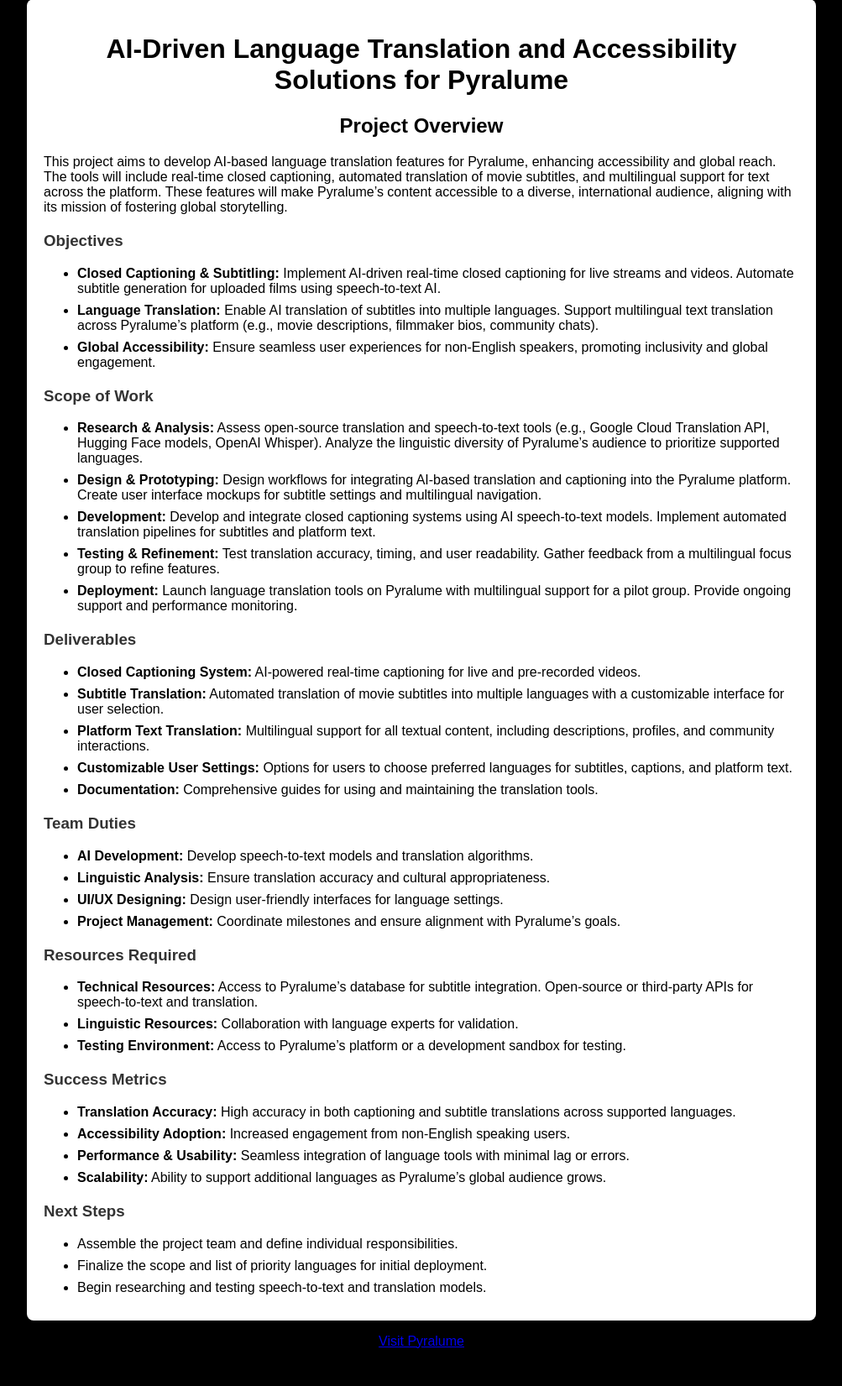
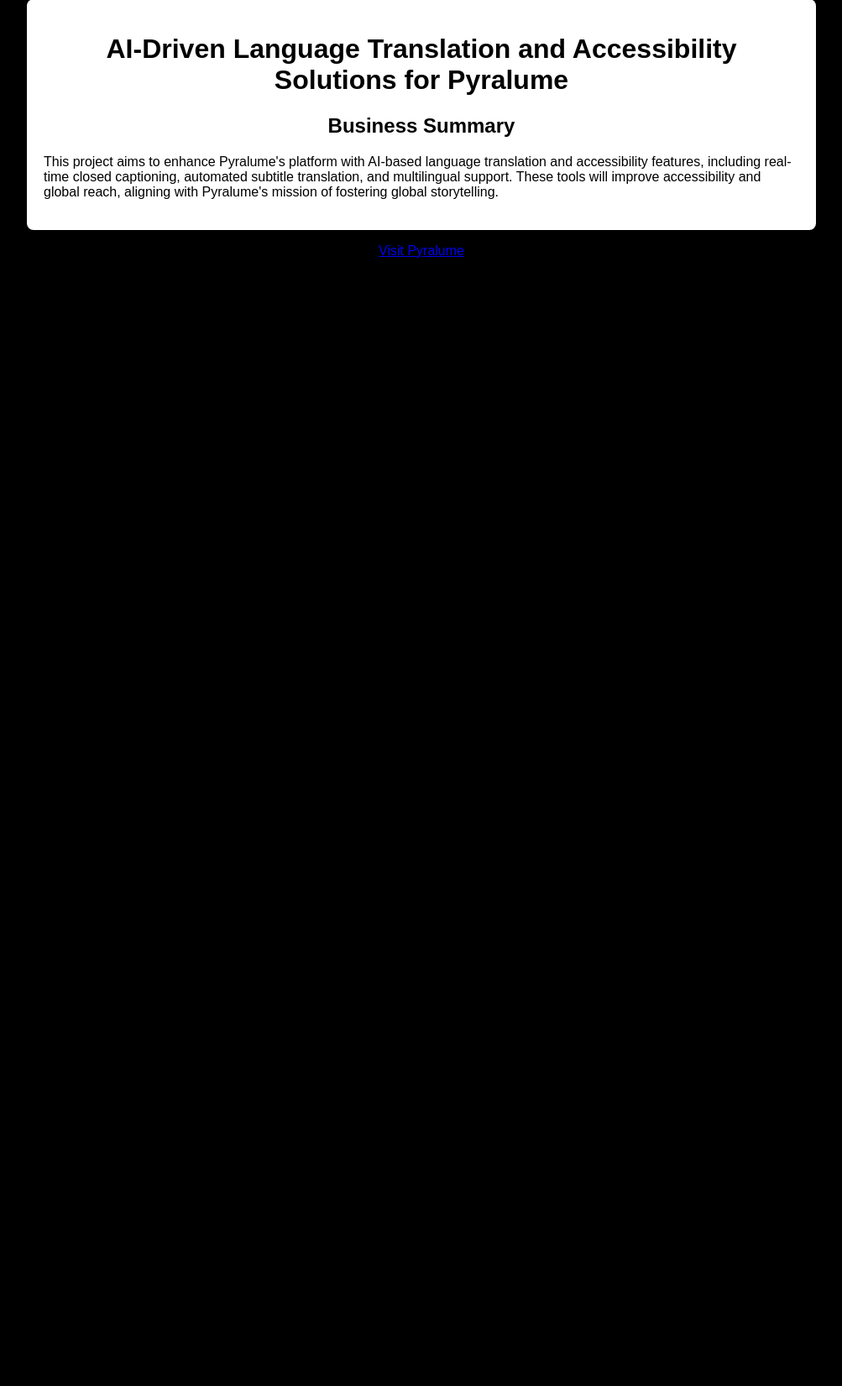
Before and after one commit to TianyiDataAnalyst/AI_project_UI, a Flask app: page /project_description in a window 1280 px wide. Shown: the part 391-2042 px from the top of the page at 84% size, without its empty margins (138-1141 px from the left). After the commit the page ends 698 px from the top, so only its background shows below. Run offline with Flask 3, Linux system fonts and the light colour scheme; grey boxes are pictures that could not be loaded.

Commit message:
hide details

```diff
--- a/templates/project_description.html
+++ b/templates/project_description.html
@@ -83,65 +83,10 @@
 <div class="container">
     <h1>AI-Driven Language Translation and Accessibility Solutions for Pyralume</h1>
 
-    <h2>Project Overview</h2>
-    <p>This project aims to develop AI-based language translation features for Pyralume, enhancing accessibility and global reach. The tools will include real-time closed captioning, automated translation of movie subtitles, and multilingual support for text across the platform. These features will make Pyralume’s content accessible to a diverse, international audience, aligning with its mission of fostering global storytelling.</p>
+    <h2>Business Summary</h2>
+    <p>This project aims to enhance Pyralume's platform with AI-based language translation and accessibility features, including real-time closed captioning, automated subtitle translation, and multilingual support. These tools will improve accessibility and global reach, aligning with Pyralume's mission of fostering global storytelling.</p>
+</div>
 
-    <h3>Objectives</h3>
-    <ul>
-        <li><strong>Closed Captioning & Subtitling:</strong> Implement AI-driven real-time closed captioning for live streams and videos. Automate subtitle generation for uploaded films using speech-to-text AI.</li>
-        <li><strong>Language Translation:</strong> Enable AI translation of subtitles into multiple languages. Support multilingual text translation across Pyralume’s platform (e.g., movie descriptions, filmmaker bios, community chats).</li>
-        <li><strong>Global Accessibility:</strong> Ensure seamless user experiences for non-English speakers, promoting inclusivity and global engagement.</li>
-    </ul>
-
-    <h3>Scope of Work</h3>
-    <ul>
-        <li><strong>Research & Analysis:</strong> Assess open-source translation and speech-to-text tools (e.g., Google Cloud Translation API, Hugging Face models, OpenAI Whisper). Analyze the linguistic diversity of Pyralume’s audience to prioritize supported languages.</li>
-        <li><strong>Design & Prototyping:</strong> Design workflows for integrating AI-based translation and captioning into the Pyralume platform. Create user interface mockups for subtitle settings and multilingual navigation.</li>
-        <li><strong>Development:</strong> Develop and integrate closed captioning systems using AI speech-to-text models. Implement automated translation pipelines for subtitles and platform text.</li>
-        <li><strong>Testing & Refinement:</strong> Test translation accuracy, timing, and user readability. Gather feedback from a multilingual focus group to refine features.</li>
-        <li><strong>Deployment:</strong> Launch language translation tools on Pyralume with multilingual support for a pilot group. Provide ongoing support and performance monitoring.</li>
-    </ul>
-
-    <h3>Deliverables</h3>
-    <ul>
-        <li><strong>Closed Captioning System:</strong> AI-powered real-time captioning for live and pre-recorded videos.</li>
-        <li><strong>Subtitle Translation:</strong> Automated translation of movie subtitles into multiple languages with a customizable interface for user selection.</li>
-        <li><strong>Platform Text Translation:</strong> Multilingual support for all textual content, including descriptions, profiles, and community interactions.</li>
-        <li><strong>Customizable User Settings:</strong> Options for users to choose preferred languages for subtitles, captions, and platform text.</li>
-        <li><strong>Documentation:</strong> Comprehensive guides for using and maintaining the translation tools.</li>
-    </ul>
-
-    <h3>Team Duties</h3>
-    <ul>
-        <li><strong>AI Development:</strong> Develop speech-to-text models and translation algorithms.</li>
-        <li><strong>Linguistic Analysis:</strong> Ensure translation accuracy and cultural appropriateness.</li>
-        <li><strong>UI/UX Designing:</strong> Design user-friendly interfaces for language settings.</li>
-        <li><strong>Project Management:</strong> Coordinate milestones and ensure alignment with Pyralume’s goals.</li>
-    </ul>
-
-    <h3>Resources Required</h3>
-    <ul>
-        <li><strong>Technical Resources:</strong> Access to Pyralume’s database for subtitle integration. Open-source or third-party APIs for speech-to-text and translation.</li>
-        <li><strong>Linguistic Resources:</strong> Collaboration with language experts for validation.</li>
-        <li><strong>Testing Environment:</strong> Access to Pyralume’s platform or a development sandbox for testing.</li>
-    </ul>
-
-    <h3>Success Metrics</h3>
-    <ul>
-        <li><strong>Translation Accuracy:</strong> High accuracy in both captioning and subtitle translations across supported languages.</li>
-        <li><strong>Accessibility Adoption:</strong> Increased engagement from non-English speaking users.</li>
-        <li><strong>Performance & Usability:</strong> Seamless integration of language tools with minimal lag or errors.</li>
-        <li><strong>Scalability:</strong> Ability to support additional languages as Pyralume’s global audience grows.</li>
-    </ul>
-
-    <h3>Next Steps</h3>
-    <ul>
-        <li>Assemble the project team and define individual responsibilities.</li>
-        <li>Finalize the scope and list of priority languages for initial deployment.</li>
-        <li>Begin researching and testing speech-to-text and translation models.</li>
-    </ul>
-
-</div>
 <p style="text-align: center;">
     <a href="https://pyralume.com/">Visit Pyralume</a>
 </p>
```
Also changed, not shown: templates/project_description_internal.html (added).
